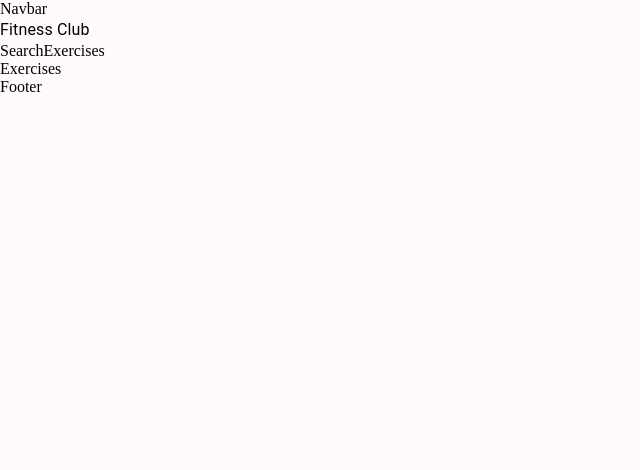
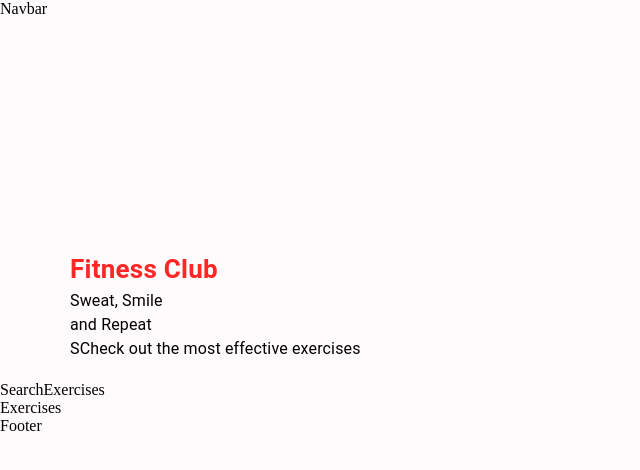
Before and after one commit to j-tomasik/gym_workout_app, a React (Create React App) app: page / in a window 1280 px wide. Shown: the top 470 px of the page, without its empty margins (0-640 px from the left). Built offline with nearby package versions, Linux system fonts and the light colour scheme.

Commit message:
components for hero banner

```diff
--- a/src/components/HeroBanner.js
+++ b/src/components/HeroBanner.js
@@ -3,9 +3,20 @@ import { Box, Stack, Typography } from '@mui/material'
 
 const HeroBanner = () => {
   return (
-    <Box>
+    <Box sx={{
+        mt: { lg: '212px', xs: '70px'},
+        ml: {sm: '50px'}
+    }} position='relative' p='20px'>
+        <Typography color='#FF2625' fontWeight="600" fontSize='26px'>
+            Fitness Club
+        </Typography>
+
         <Typography>
-            Fitness Club
+            Sweat, Smile <br/> and Repeat
+        </Typography>
+
+        <Typography>
+            SCheck out the most effective exercises
         </Typography>
     </Box>
   )
```
